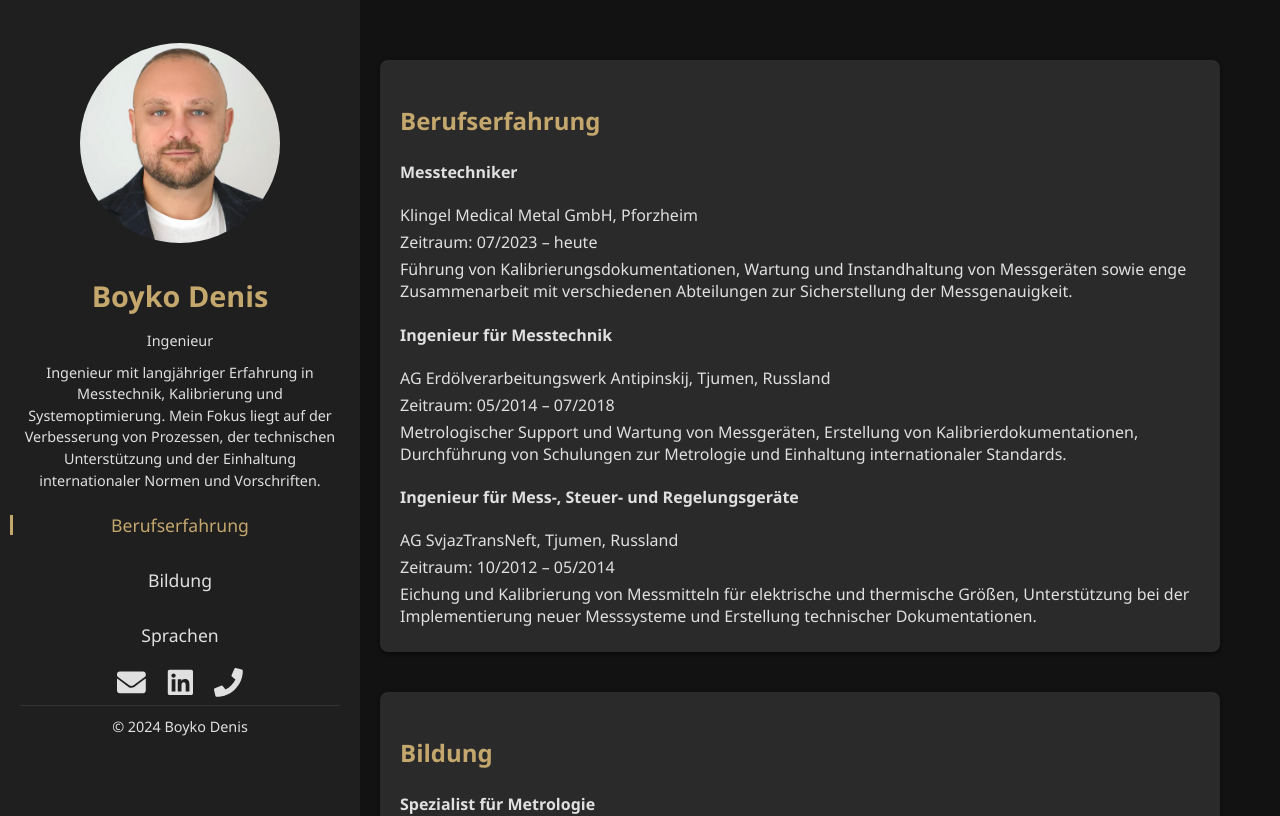
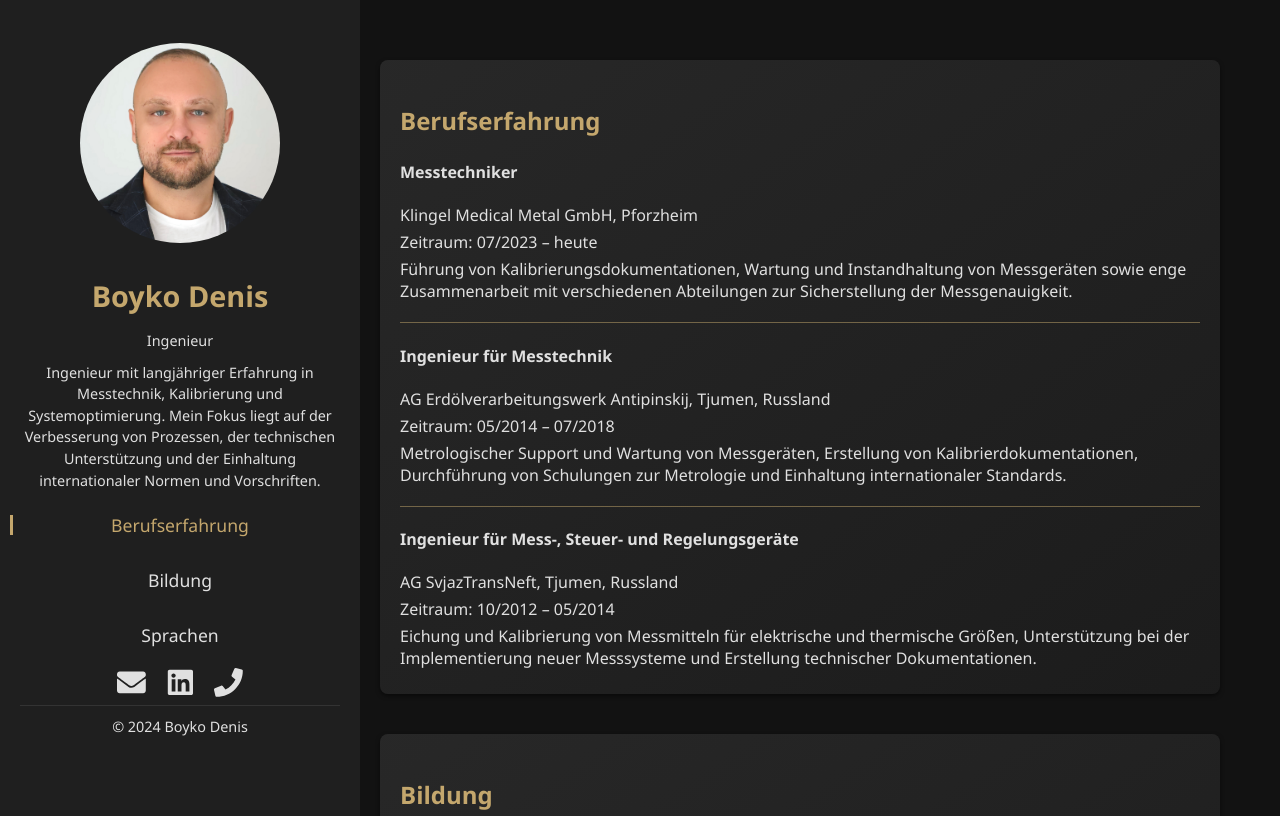
Before and after one commit to runasharp/boyko-denis-portfolio, a React (Create React App) app: page / in a window 1280 px wide. Shown: the top 816 px of the page. Built offline with nearby package versions, Linux system fonts and the light colour scheme.

Commit message:
Added gradient and golden dividers

```diff
--- a/src/App.css
+++ b/src/App.css
@@ -212,6 +212,22 @@ body {
   transition: border 0.3s ease; /* Smooth transition for hover effect */
 }
 
+.card {
+  max-width: 800px;
+  margin: 40px auto;
+  padding: 20px;
+  background: linear-gradient(
+    to bottom right,
+    rgba(42, 42, 42, 0.9),
+    rgba(34, 34, 34, 0.6)
+  ); /* Adjust the colors and transparency levels as needed */
+  border-radius: 8px;
+  box-shadow: 0 2px 4px rgba(0, 0, 0, 0.5);
+  text-align: left;
+  transition: transform 0.3s ease, box-shadow 0.3s ease;
+  color: #e0e0e0; /* Ensure text is readable over the gradient */
+}
+
 /* Add hover effect for golden border */
 .modal-image:hover {
   border: 3px solid #c4a76d; /* Golden border color on hover */
@@ -225,6 +241,14 @@ body {
   cursor: pointer;
   background: transparent;
   border: none;
+}
+
+.divider {
+  border: 0;
+  height: 1px;
+  background: #c4a76d; /* Golden color for consistency */
+  margin: 20px 0; /* Space around the divider */
+  opacity: 0.5; /* Slight transparency */
 }
 
 /* General mobile styling */
@@ -266,11 +290,6 @@ body {
     font-size: 1.5rem;
   }
 
-  .card {
-    padding: 15px;
-    margin: 20px auto;
-  }
-
   .modal-content {
     width: 90vw;
     max-width: 500px;
--- a/src/App.js
+++ b/src/App.js
@@ -82,6 +82,7 @@ function App() {
               Führung von Kalibrierungsdokumentationen, Wartung und Instandhaltung von Messgeräten sowie enge Zusammenarbeit mit verschiedenen Abteilungen zur Sicherstellung der Messgenauigkeit.
             </p>
           </div>
+          <hr className="divider" />
           <div className="workplace-card">
             <h4>Ingenieur für Messtechnik</h4>
             <p>AG Erdölverarbeitungswerk Antipinskij, Tjumen, Russland</p>
@@ -90,6 +91,7 @@ function App() {
               Metrologischer Support und Wartung von Messgeräten, Erstellung von Kalibrierdokumentationen, Durchführung von Schulungen zur Metrologie und Einhaltung internationaler Standards.
             </p>
           </div>
+          <hr className="divider" />
           <div className="workplace-card">
             <h4>Ingenieur für Mess-, Steuer- und Regelungsgeräte</h4>
             <p>AG SvjazTransNeft, Tjumen, Russland</p>
@@ -107,11 +109,13 @@ function App() {
               <p>Zeitraum: 05/2015 – 09/2015</p>
               <p>Programm: "Metrologie und Gewährleistung der Einheitlichkeit der Messungen"</p>
             </div>
+            <hr className="divider" />
             <div className="education-card">
               <h4>Ingenieur für elektronische Geräte und Anlagen</h4>
               <p>Staatliche Universität für Steuerungssysteme und Funkelektronik, Tomsk, Russland</p>
               <p>Zeitraum: 09/2003 – 06/2008</p>
             </div>
+            <hr className="divider" />
             <div className="education-card">
               <h4>Elektrotechnik-Techniker</h4>
               <p>Berufslyzeum Nr. 68, Langepas, Russland</p>
```
Lines whose indentation alone changed are shown as unchanged.
